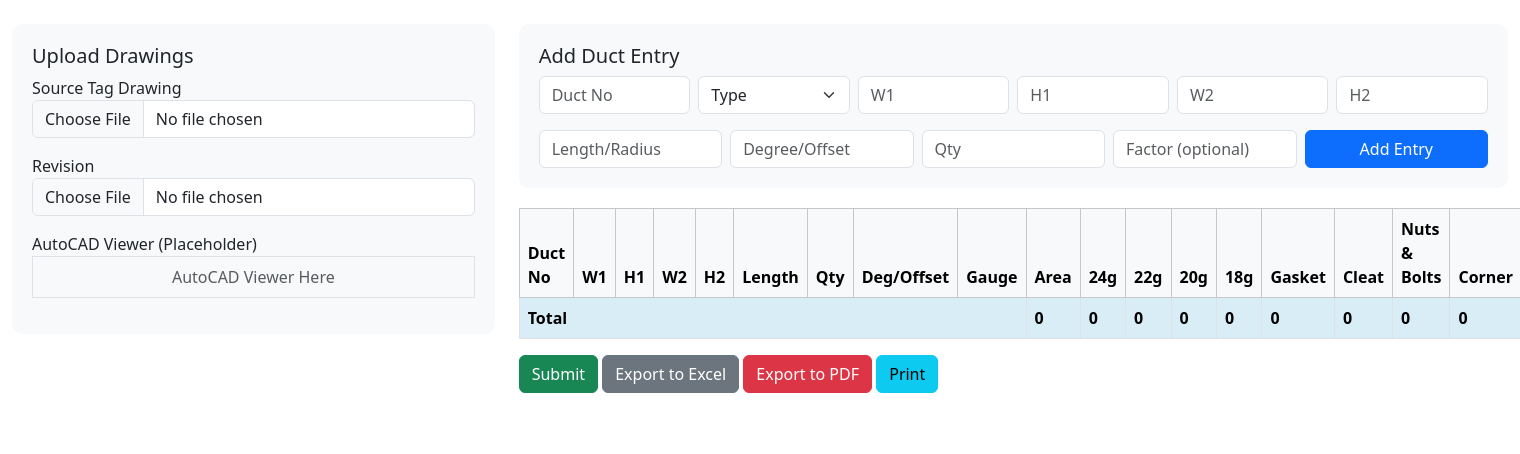
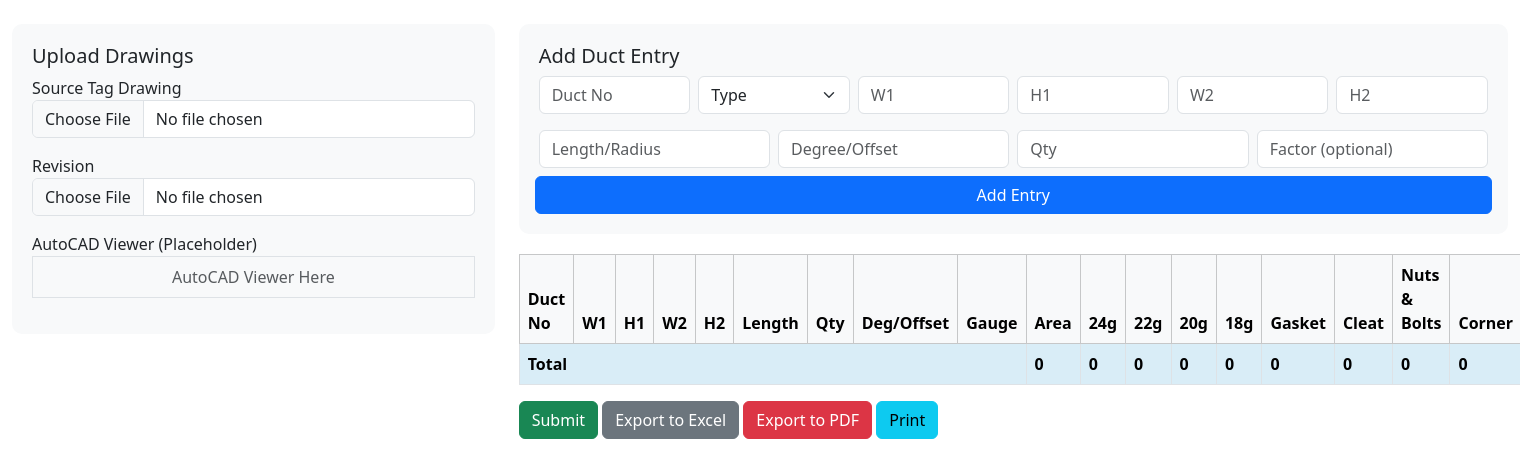
Before and after one commit to sampletech18/Ducting_project, a Flask app: template app/templates/measurement_sheet.html in a window 1520 px wide. Shown: the top 454 px of that part. Run offline with Flask 3, Linux system fonts and the light colour scheme; the template is opened without the code that fills it, so the values that code supplies are empty; the page is wider than the window, and the part outside it is not shown.

Commit message:
Update measurement_sheet.html

```diff
--- a/app/templates/measurement_sheet.html
+++ b/app/templates/measurement_sheet.html
@@ -69,7 +69,7 @@
           <div class="col"><input type="number" class="form-control" placeholder="Degree/Offset" id="degree"></div>
           <div class="col"><input type="number" class="form-control" placeholder="Qty" id="quantity"></div>
           <div class="col"><input type="number" step="0.01" class="form-control" placeholder="Factor (optional)" id="factor"></div>
-          <div class="col"><button class="btn btn-primary w-100" onclick="addEntry()">Add Entry</button></div>
+        <button id="add-entry-btn" class="btn btn-primary">Add Entry</button>
         </div>
       </div>
 
```
